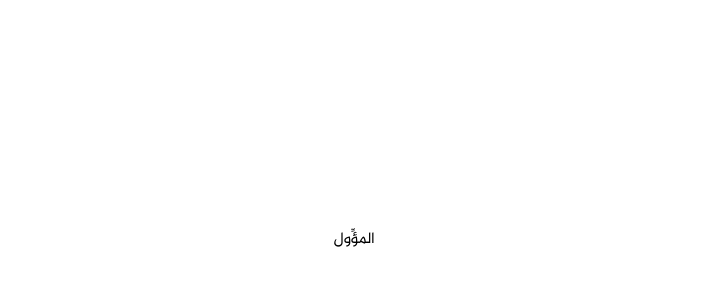
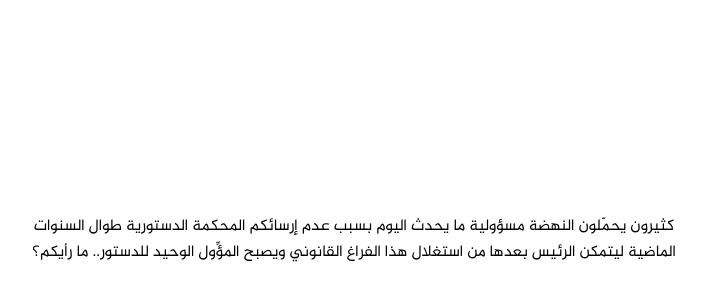
Before and after one commit to AnasMostefaoui/exam-preparation, a React (Create React App) app: page / in a window 1280 px wide. Shown: the part 160-460 px from the top of the page, without its empty margins (286-992 px from the left). Built offline with nearby package versions, Linux system fonts and the light colour scheme.

Commit message:
update test

```diff
--- a/src/App.js
+++ b/src/App.js
@@ -4,12 +4,8 @@ import './App.css';
 function App() {
   return (
     <main>
-       <div class="wysiwyg wysiwyg--all-content css-1mw1dwe"><p>
-       المؤِّول
-
-
-       </p>
-       </div>
+<div class="wysiwyg wysiwyg--all-content css-1mw1dwe"><p>كثيرون يحمّلون النهضة مسؤولية ما يحدث اليوم بسبب عدم إرسائكم المحكمة الدستورية طوال السنوات الماضية ليتمكن الرئيس بعدها من استغلال هذا الفراغ القانوني ويصبح المؤِّول الوحيد للدستور.. ما رأيكم؟</p>
+</div>
     </main>
   );
 }
```
